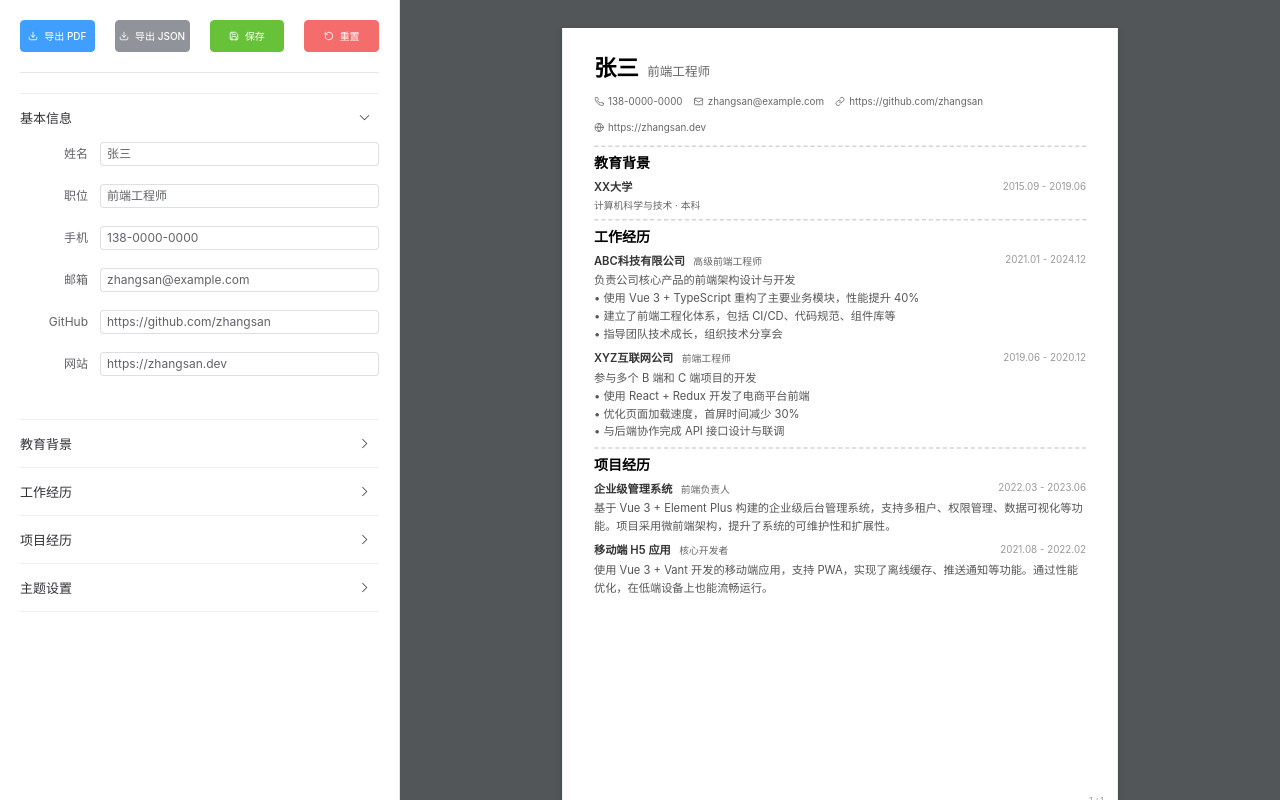
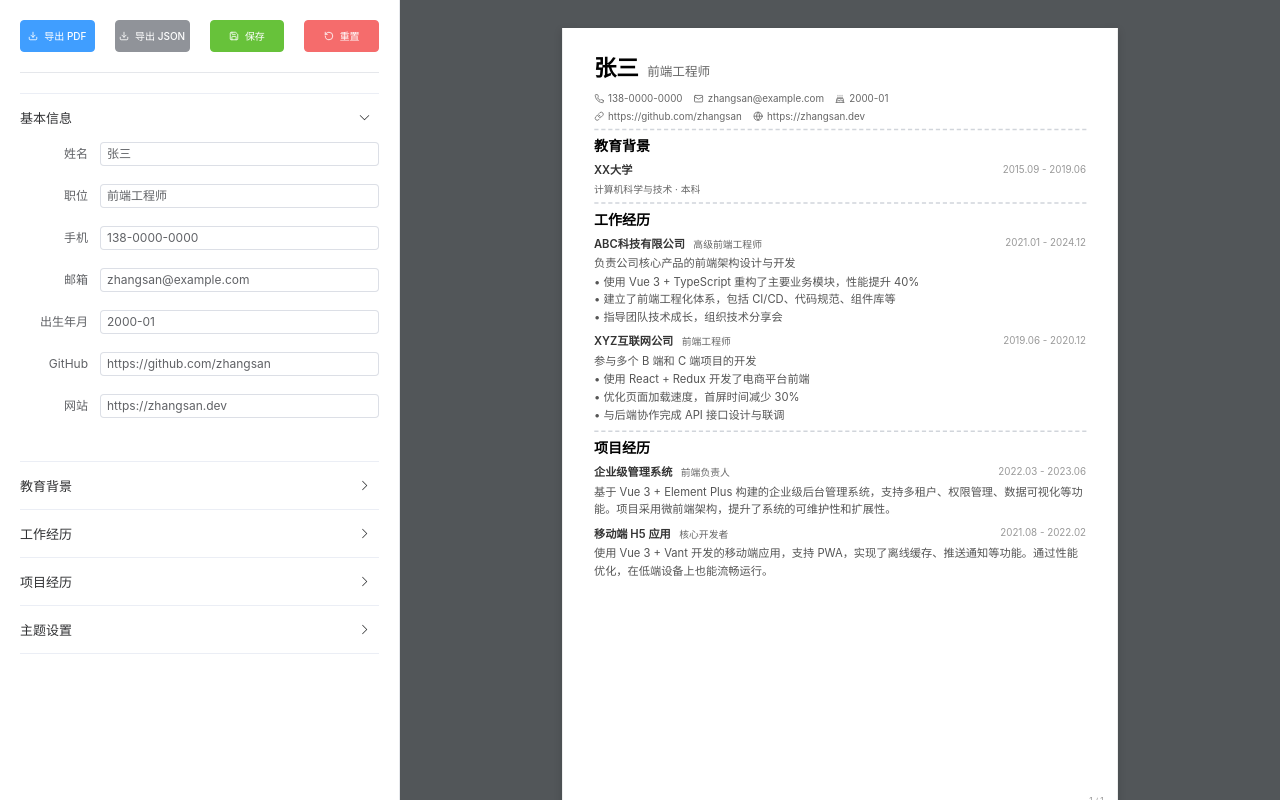
Before and after one commit to cino3/KnockKnockResume, a Vue app: page / in a window 1280 px wide. Built offline with nearby package versions, Linux system fonts and the light colour scheme.

Commit message:
优化基本信息第一栏布局

```diff
--- a/src/components/Editor.vue
+++ b/src/components/Editor.vue
@@ -47,6 +47,9 @@
           </el-form-item>
           <el-form-item label="邮箱">
             <el-input v-model="store.profile.email" placeholder="请输入邮箱" />
+          </el-form-item>
+          <el-form-item label="出生年月">
+            <el-input v-model="store.profile.birthday" placeholder="2000-01（可选）" />
           </el-form-item>
           <el-form-item label="GitHub">
             <el-input v-model="store.profile.github" placeholder="GitHub 链接（可选）" />
--- a/src/components/Preview.vue
+++ b/src/components/Preview.vue
@@ -232,10 +232,10 @@ onMounted(() => {
 
 /* Copy styles from ResumeContent */
 .page-content-wrapper :deep(.resume-header) {
-  border-bottom: 2px dashed #d1d5db; padding-bottom: 16px; margin-bottom: 8px;
+  border-bottom: 2px dashed #d1d5db; padding-bottom: 8px; margin-bottom: 8px;
 }
 .page-content-wrapper :deep(.header-top) {
-  display: flex; align-items: baseline; gap: 12px; margin-bottom: 12px;
+  display: flex; align-items: baseline; gap: 12px; margin-bottom: 8px;
 }
 .page-content-wrapper :deep(.name) {
   font-size: 32px; font-weight: 700; color: var(--primary, #000000); margin-bottom: 0;
@@ -244,7 +244,10 @@ onMounted(() => {
   font-size: 18px; color: #666; margin-bottom: 0;
 }
 .page-content-wrapper :deep(.contact-info) {
-  display: flex; flex-wrap: wrap; gap: 16px; font-size: 14px; color: #666;
+  display: flex; flex-direction: column; gap: 4px; font-size: 14px; color: #666;
+}
+.page-content-wrapper :deep(.contact-row) {
+  display: flex; flex-wrap: wrap; gap: 16px;
 }
 .page-content-wrapper :deep(.contact-item) {
   display: flex; align-items: center; gap: 6px;
--- a/src/components/ResumeContent.vue
+++ b/src/components/ResumeContent.vue
@@ -6,6 +6,7 @@
       <p class="title">{{ store.profile.title }}</p>
     </div>
     <div class="contact-info">
+      <div class="contact-row">
         <span v-if="store.profile.mobile" class="contact-item">
           <Phone :size="14" />
           {{ store.profile.mobile }}
@@ -14,6 +15,12 @@
           <Mail :size="14" />
           {{ store.profile.email }}
         </span>
+        <span v-if="store.profile.birthday" class="contact-item">
+          <Cake :size="14" />
+          {{ store.profile.birthday }}
+        </span>
+      </div>
+      <div class="contact-row">
         <span v-if="store.profile.github" class="contact-item">
           <Link :size="14" />
           {{ store.profile.github }}
@@ -22,6 +29,7 @@
           <Globe :size="14" />
           {{ store.profile.website }}
         </span>
+      </div>
     </div>
   </header>
 
@@ -99,7 +107,7 @@
 <script setup lang="ts">
 import { computed } from 'vue'
 import { useResumeStore } from '@/stores/resume'
-import { Phone, Mail, Link, Globe } from 'lucide-vue-next'
+import { Phone, Mail, Link, Globe, Cake } from 'lucide-vue-next'
 import dayjs from 'dayjs'
 
 const store = useResumeStore()
@@ -124,11 +132,13 @@ function formatDescriptionLines(text: string | undefined): string[] {
 
 <style scoped>
 /* 基础样式 */
-.resume-header { border-bottom: 2px dashed #d1d5db; padding-bottom: 16px; margin-bottom: 8px; }
-.header-top { display: flex; align-items: baseline; gap: 12px; margin-bottom: 12px; }
+.resume-header { border-bottom: 2px dashed #d1d5db; padding-bottom: 8px; margin-bottom: 8px; }
+.header-top { display: flex; align-items: baseline; gap: 12px; margin-bottom: 8px; }
 .name { font-size: 32px; font-weight: 700; color: var(--primary, #000000); margin-bottom: 0; }
 .title { font-size: 18px; color: #666; margin-bottom: 0; }
-.contact-info { display: flex; flex-wrap: wrap; gap: 16px; font-size: 14px; color: #666; }
+.contact-info { display: flex; flex-direction: column; gap: 4px; font-size: 14px; color: #666; }
+.contact-info-row { display: flex; flex-wrap: wrap; gap: 12px; width: 100%; }
+.contact-row { display: flex; flex-wrap: wrap; gap: 16px; }
 .contact-item { display: flex; align-items: center; gap: 6px; }
 .contact-item :deep(svg) { flex-shrink: 0; }
 
--- a/src/stores/resume.ts
+++ b/src/stores/resume.ts
@@ -11,6 +11,7 @@ export const useResumeStore = defineStore('resume', () => {
     title: '前端工程师',
     mobile: '138-0000-0000',
     email: 'zhangsan@example.com',
+    birthday: '2000-01',
     github: 'https://github.com/zhangsan',
     website: 'https://zhangsan.dev',
     summary: '拥有5年前端开发经验，精通 Vue.js、React 等现代前端框架，擅长构建高性能、可维护的 Web 应用。'
--- a/src/types/resume.ts
+++ b/src/types/resume.ts
@@ -4,6 +4,7 @@ export interface Profile {
   title: string;         // 职位
   mobile: string;
   email: string;
+  birthday?: string;     // 出生年月
   github?: string;
   website?: string;
   summary: string;       // 个人简介
```
Lines whose indentation alone changed are shown as unchanged.
